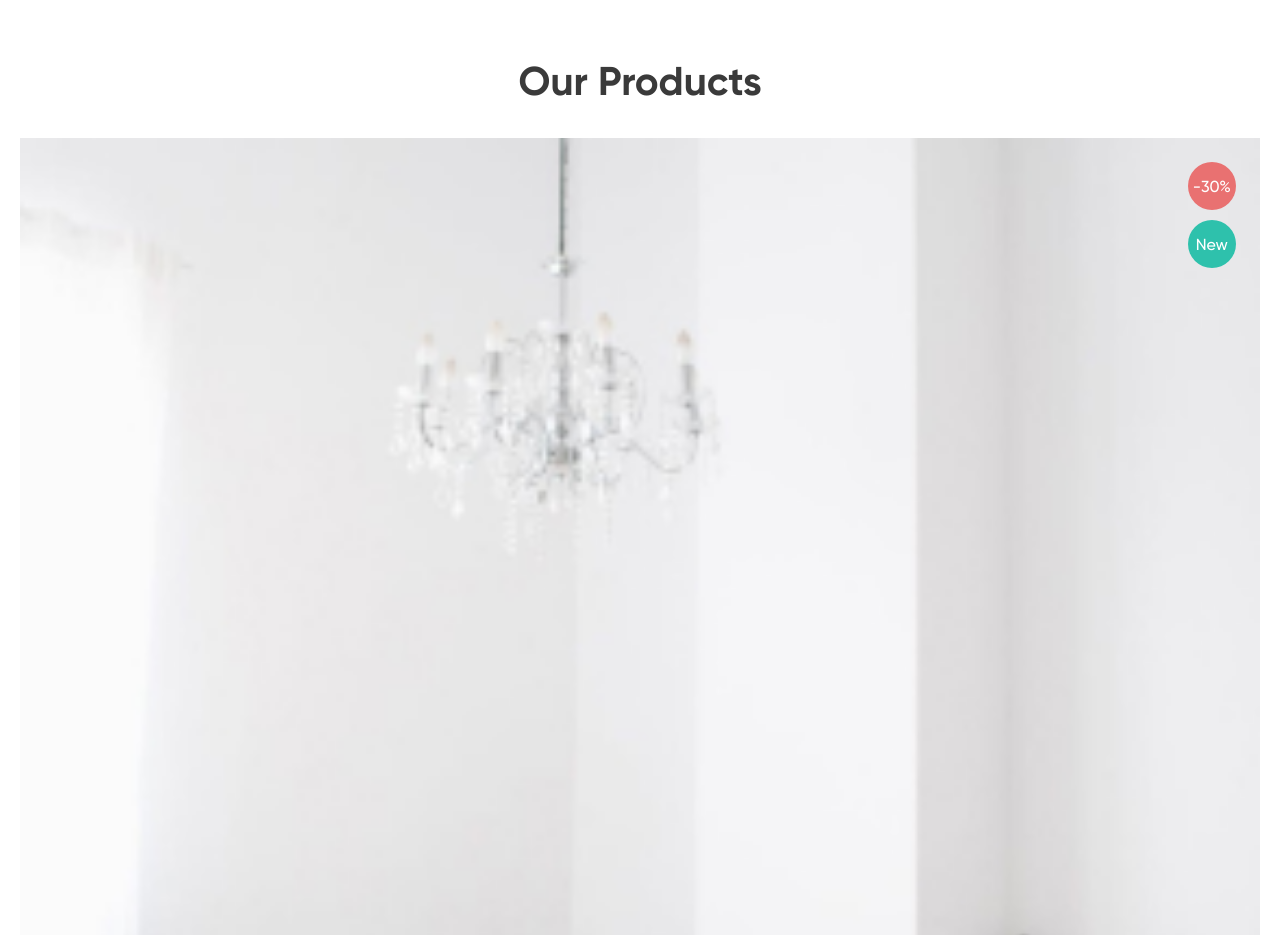
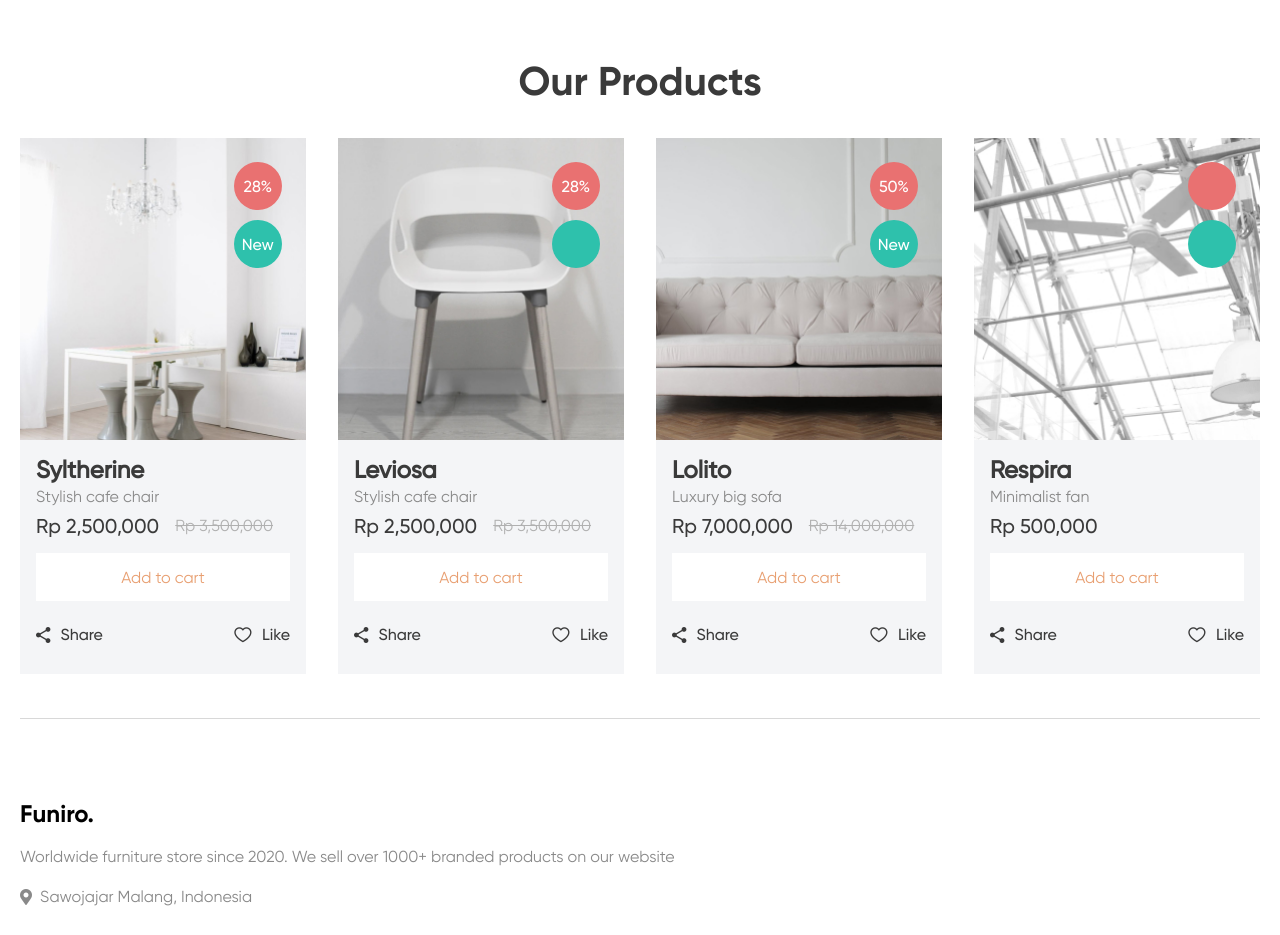
Before and after one commit to Vanzhin/funiro, a Vue app: page / in a window 1280 px wide. Shown: the part 980-1915 px from the top of the page. Built offline with nearby package versions, Linux system fonts and the light colour scheme.

Commit message:
product item render update

```diff
--- /dev/null
+++ b/static/components/VProductItem.vue
@@ -0,0 +1,141 @@
+<template>
+	<div class="products__items">
+					<article :data-pid="preparedItems.id" class="products__item item-product" v-for="item in preparedItems" v-bind:key="item.id">
+						<div class="item-product__labels">
+							<div class="item-product__label item-product__label_sale">{{item.label_sale}}</div>
+							<div class="item-product__label item-product__label_new">{{item.label_new}}</div>
+						</div>
+						<a href="" class="item-product__image _ibg">
+								<img :src="item.img" :alt="'product_'+item.id">
+						</a>
+							<div class="item-product__body">
+								<div class="item-product__content">
+									<h5 class="item-product__title">{{item.title}}</h5>
+									<div class="item-product__text">{{item.text}}</div>
+								</div>
+								<div class="item-product__prices">
+									<div class="item-product__price">{{item.price}}</div>
+									<div class="item-product__price item-product__price_old">{{item.price_old}}</div>
+								</div>
+								<div class="item-product__actions actions-product">
+									<div class="actions-product__body">
+										<a href="" class="actions-product__button btn btn_white">Add to cart</a>
+										<a href="" class="actions-product__link _icon-share">Share</a>
+										<a href="" class="actions-product__link _icon-favorite">Like</a>
+									</div>
+
+								</div>
+							</div>
+					</article>
+	</div>
+</template>
+<script>
+export default {
+	data(){
+		return{
+			preparedItems: [],
+			items:[{
+			id:"1",
+			label_new:true,
+			img:"static/img/products/01.jpg",
+			title:"Syltherine",
+			text:"Stylish cafe chair",
+			price:2500000,
+			price_old:3500000
+		},
+		{
+			id:"2",
+			label_new:false,
+			img:"static/img/products/02.jpg",
+			title:"Leviosa",
+			text:"Stylish cafe chair",
+			price:2500000,
+			price_old:3500000
+		},
+		{
+			id:"3",
+			label_new:true,
+			img:"static/img/products/03.jpg",
+			title:"Lolito",
+			text:"Luxury big sofa",
+			price:7000000,
+			price_old:14000000
+		},{id:"4",
+			label_new:false,
+			img:"static/img/products/04.jpg",
+			title:"Respira",
+			text:"Minimalist fan",
+			price:500000,
+			price_old: ""
+		}],
+
+	}
+
+	},
+     methods: {
+			divideNumberByPieces(x, delimiter) {
+  			return x.toString().replace(/\B(?=(\d{3})+(?!\d))/g, delimiter || " ");
+			},
+
+            itemsDataPreparation() {
+
+                this.items.forEach(element => {
+					const productData = {};
+					productData.id = (element.id);
+					productData.img = (element.img);
+					productData.title = (element.title);
+					productData.text = (element.text);
+
+
+                    if (typeof element.price_old === 'number') {
+						element.label_sale = Math.floor((element.price_old - element.price) / element.price_old * 100) + "%";
+						productData.label_sale = (element.label_sale);
+						productData.price_old = (element.price_old)
+
+
+					} else {
+						element.label_sale = "";
+						element.price_old = '';
+						productData.label_sale = (element.label_sale);
+						productData.price_old = (element.price_old)
+
+
+
+
+
+					};
+					if (element.label_new) {
+						element.label_new = "New"
+                        productData.label_new = (element.label_new)
+					} else {
+						element.label_new = '';
+						productData.label_new = (element.label_new)
+					};
+					if(element.price){
+						element.price = this.divideNumberByPieces(element.price, ",");
+						productData.price = 'Rp ' + (element.price)
+
+					};
+					if(element.price_old){
+						element.price_old = this.divideNumberByPieces(element.price_old, ",");
+						productData.price_old = 'Rp ' + (element.price_old)
+
+					};
+					this.preparedItems.push(productData);
+
+
+
+
+				});
+
+                console.log(this.preparedItems);
+
+            },
+
+        },
+        created() {
+            this.itemsDataPreparation();
+        }
+
+}
+</script>
--- a/static/components/VProducts.vue
+++ b/static/components/VProducts.vue
@@ -2,35 +2,24 @@
 	<section class="page__products products">
 		<div class="products__container _container">
 				<h2 class="products__title _title">Our Products</h2>
-				<div class="products__items">
-					<article data-pid= "1" class="products__item item-product">
-						<div class="item-product__labels">
-							<div class="item-product__label item-product__label_sale">-30%</div>
-							<div class="item-product__label item-product__label_new">New</div>
-						</div>
-						<a href="" class="item-product__image _ibg">
-								<img src="static/img/products/01.jpg" alt="product_1">
-						</a>
-							<div class="item-product__body">
-								<div class="item-product__content">
-									<h5 class="item-product__title">Syltherine</h5>
-									<div class="item-product__text">Stylish cafe chair</div>
-								</div>
-								<div class="item-product__prices">
-									<div class="item-product__price">Rp 2.500.000</div>
-									<div class="item-product__price item-product__price_old">Rp 3.500.000</div>
-								</div>
-								<div class="item-product__actions actions-product">
-									<div class="actions-product__body">
-										<a href="" class="actions-product__button btn btn_white">Add to cart</a>
-										<a href="" class="actions-product__link _icon-share">Share</a>
-										<a href="" class="actions-product__link _icon-favorite">Like</a>
-									</div>
-
-								</div>
-							</div>
-					</article>
-				</div>
+				<v-product-item></v-product-item>
 			</div>
 	</section>
 </template>
+<script>
+import VProductItem from './VProductItem.vue'
+export default {
+	name:'VProducts',
+	components: {
+
+		VProductItem,
+	},
+
+
+	data(){
+
+            }
+}
+
+
+</script>
--- a/static/css/style.css
+++ b/static/css/style.css
@@ -257,7 +257,7 @@ a {
   z-index: 50;
 }
 .header__body {
-  transition: min-height 0.3s ease 0s;
+  transition: min-height 0.5s ease 0s;
   display: flex;
   align-items: center;
   padding: 5px 0;
--- a/static/css/style.less
+++ b/static/css/style.less
@@ -310,7 +310,7 @@ opacity: inherit;
 		// .header__body
 
 		&__body {
-			transition: min-height 0.3s ease 0s;
+			transition: min-height 0.5s ease 0s;
 			display: flex;
 			align-items: center;
 			padding: 5px 0;
```
Also changed, not shown: 1 other file (tests, documents, lock files or other folders).
